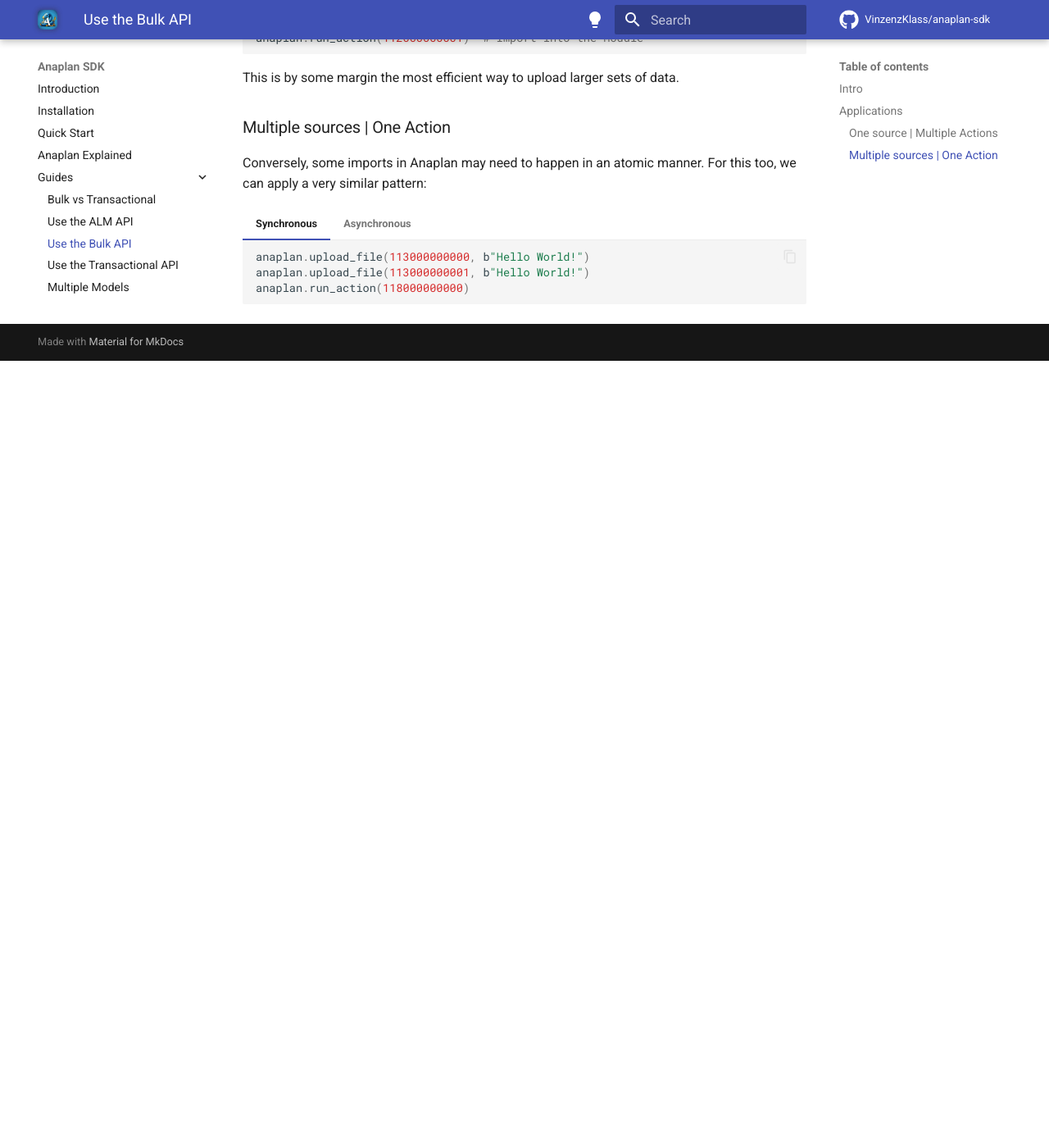
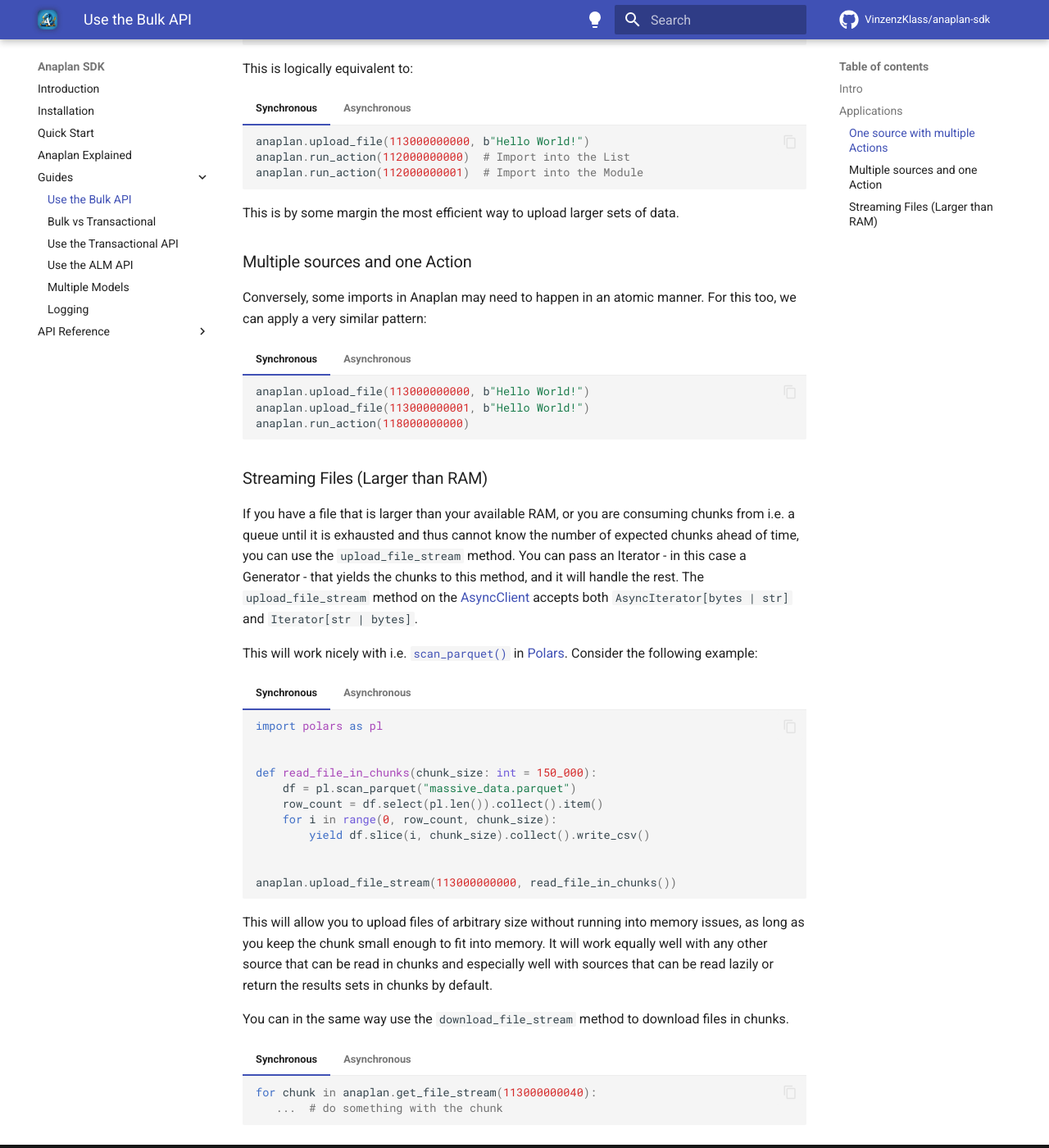
Before and after one commit to VinzenzKlass/anaplan-sdk, an MkDocs documentation site: the page built from docs/bulk.md, in a window 1280 px wide and 1400 px high, scrolled down 1721 px. Shown: the whole window at 82% size. Built offline with MkDocs 1.6.1 and Material for MkDocs 9.7.7, drawn with Linux system fonts in a browser that asks for light colours; comment, search, counter and statistics services are not loaded; before the commit the page ends 2161 px from its top, so only the background shows below that; some of the changed text lies outside the part shown.

Commit message:
chore: file stream docs

````diff
--- a/docs/bulk.md
+++ b/docs/bulk.md
@@ -1,3 +1,9 @@
+!!! tip "Client Settings"
+      Anaplan SDK comes with a set of default options that are efficient for most use cases and general purpose. Mainly, it
+      will compress all data before uploading and leverage Concurrency to speed up- and downloads. with a chunk size of 25MB.
+      However, you can tune the client to better suit your needs. For more information,
+      see [Client Parameters](client.md#anaplan_sdk.Client.__init__).
+
 ## Intro
 
 When using this SDK you would never know it, but the workflow of performing an import of data into or export from
@@ -71,10 +77,10 @@
 
 ## Applications
 
-### One source | Multiple Actions
+### One source with multiple Actions
 
 One of the most common patterns you'll find working with Anaplan is the *upload content -> import into list -> import
-into module*. As a handwavy TL;DR, you can think of Lists as collections of Metadata and Modules as Tables holding the
+into module*. As a hand-wavy TL;DR, you can think of Lists as collections of Metadata and Modules as Tables holding the
 actual data. Importing into a list, you must provide a unique identifier, which will be stored in the list alongside
 some additional information about this record you can add, and the module will then hold all the records for each id.
 Since uploading the content the module and the list share twice would be redundant and inefficient, we want to group
@@ -121,7 +127,7 @@
 
 This is by some margin the most efficient way to upload larger sets of data.
 
-### Multiple sources | One Action
+### Multiple sources and one Action
 
 Conversely, some imports in Anaplan may need to happen in an atomic manner. For this too, we can apply a very similar
 pattern:
@@ -138,8 +144,83 @@
 /// tab | Asynchronous
 
 ```python
-await anaplan.upload_file(113000000000, b"Hello World!")
-await anaplan.upload_file(113000000001, b"Hello World!")
+await asyncio.gather(
+    anaplan.upload_file(113000000000, b"Hello World!"),
+    anaplan.upload_file(113000000001, b"Hello World!"),
+)  # Concurrency is safe here, since the files are not overlapping
 await anaplan.run_action(118000000000)
 
 ```
+
+///
+
+### Streaming Files (Larger than RAM)
+
+If you have a file that is larger than your available RAM, or you are consuming chunks from i.e. a queue until it is
+exhausted and thus cannot know the number of expected chunks ahead of time, you can use the `upload_file_stream` method.
+You can pass an Iterator - in this case a Generator - that yields the chunks to this method, and it will handle the
+rest. The `upload_file_stream` method on the [AsyncClient](async_client.md#anaplan_sdk.AsyncClient.upload_file_stream)
+accepts both `AsyncIterator[bytes | str]` and `Iterator[str | bytes]`.
+
+This will work nicely with i.e. [`scan_parquet()`](https://docs.pola.rs/user-guide/io/parquet/#scan)
+in [Polars](https://docs.pola.rs/). Consider the following example:
+
+/// tab | Synchronous
+
+```python
+import polars as pl
+
+
+def read_file_in_chunks(chunk_size: int = 150_000):
+    df = pl.scan_parquet("massive_data.parquet")
+    row_count = df.select(pl.len()).collect().item()
+    for i in range(0, row_count, chunk_size):
+        yield df.slice(i, chunk_size).collect().write_csv()
+
+
+anaplan.upload_file_stream(113000000000, read_file_in_chunks())
+```
+
+///
+/// tab | Asynchronous
+
+```python
+import polars as pl
+
+
+async def read_file_in_chunks(chunk_size: int = 150_000):
+    df = pl.scan_parquet("massive_data.parquet")
+    row_count = df.select(pl.len()).collect().item()
+    for i in range(0, row_count, chunk_size):
+        # WARNING: `collect_async()` is experimental
+        yield (await df.slice(i, chunk_size).collect_async()).write_csv()
+
+
+await anaplan.upload_file_stream(113000000000, read_file_in_chunks())
+```
+
+///
+
+This will allow you to upload files of arbitrary size without running into memory issues, as long as you keep the chunk
+small enough to fit into memory. It will work equally well with any other source that can be read in chunks and
+especially well with sources that can be read lazily or return the results sets in chunks by default.
+
+
+You can in the same way use the `download_file_stream` method to download files in chunks.
+
+/// tab | Synchronous
+
+```python
+for chunk in anaplan.get_file_stream(113000000040):
+   ...  # do something with the chunk
+```
+
+///
+/// tab | Asynchronous
+
+```python
+async for chunk in anaplan.get_file_stream(113000000040):
+    ...  # do something with the chunk
+```
+
+///
--- a/mkdocs.yml
+++ b/mkdocs.yml
@@ -34,22 +34,22 @@
   - Quick Start: 'quickstart.md'
   - Anaplan Explained: 'anaplan_explained.md'
   - Guides:
+      - Use the Bulk API: 'bulk.md'
       - Bulk vs Transactional: 'bulk_vs_transactional.md'
+      - Use the Transactional API: 'transactional.md'
       - Use the ALM API: 'alm.md'
-      - Use the Bulk API: 'bulk.md'
-      - Use the Transactional API: 'transactional.md'
       - Multiple Models: 'multiple_models.md'
       - Logging: 'logging.md'
   - API Reference:
       - Developer Interface:
           - Asynchronous:
-              - Async ALM Client: 'async_alm_client.md'
               - Async Client: 'async_client.md'
               - Async Transactional Client: 'async_transactional_client.md'
+              - Async ALM Client: 'async_alm_client.md'
           - Synchronous:
-              - ALM Client: 'alm_client.md'
               - Client: 'client.md'
               - Transactional Client: 'transactional_client.md'
+              - ALM Client: 'alm_client.md'
       - Models: 'models.md'
       - Exceptions: 'exceptions.md'
 
````
Also changed, not shown: pyproject.toml (+8 -8 lines), 2 other files.
